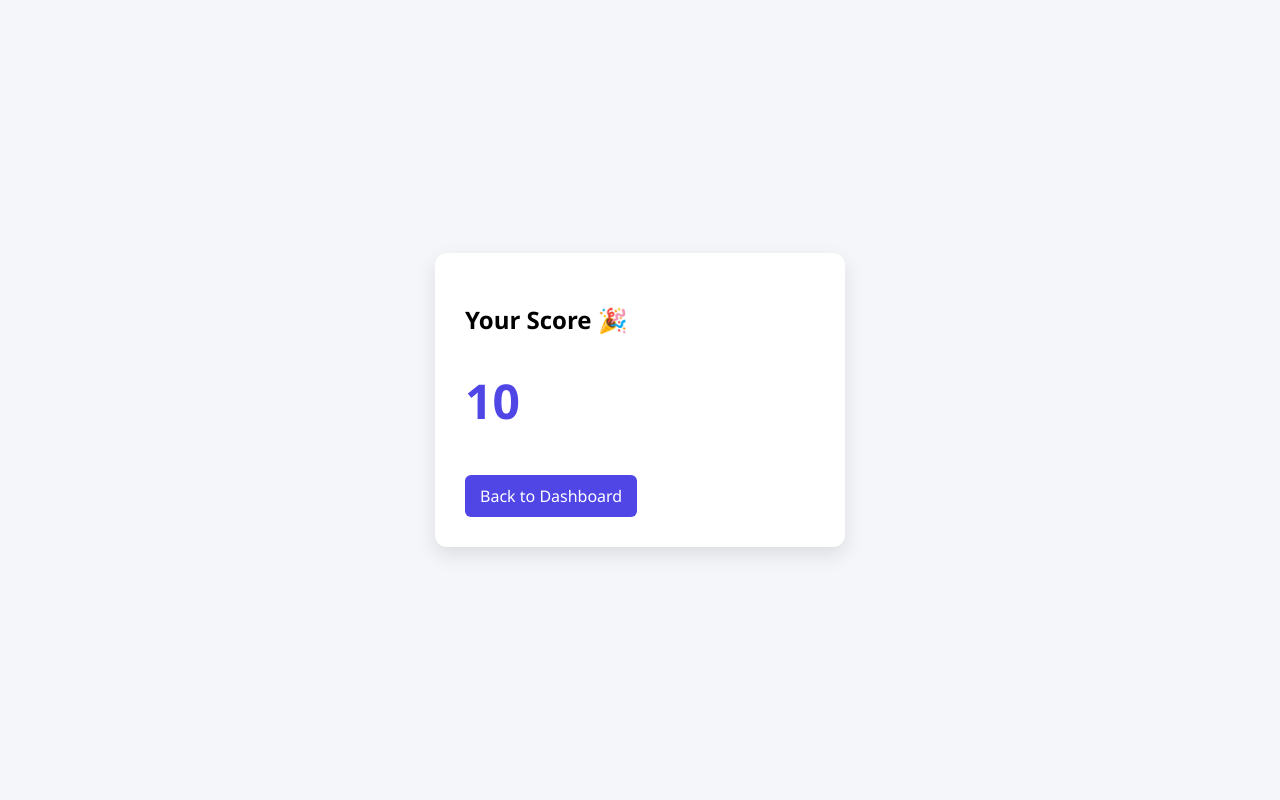
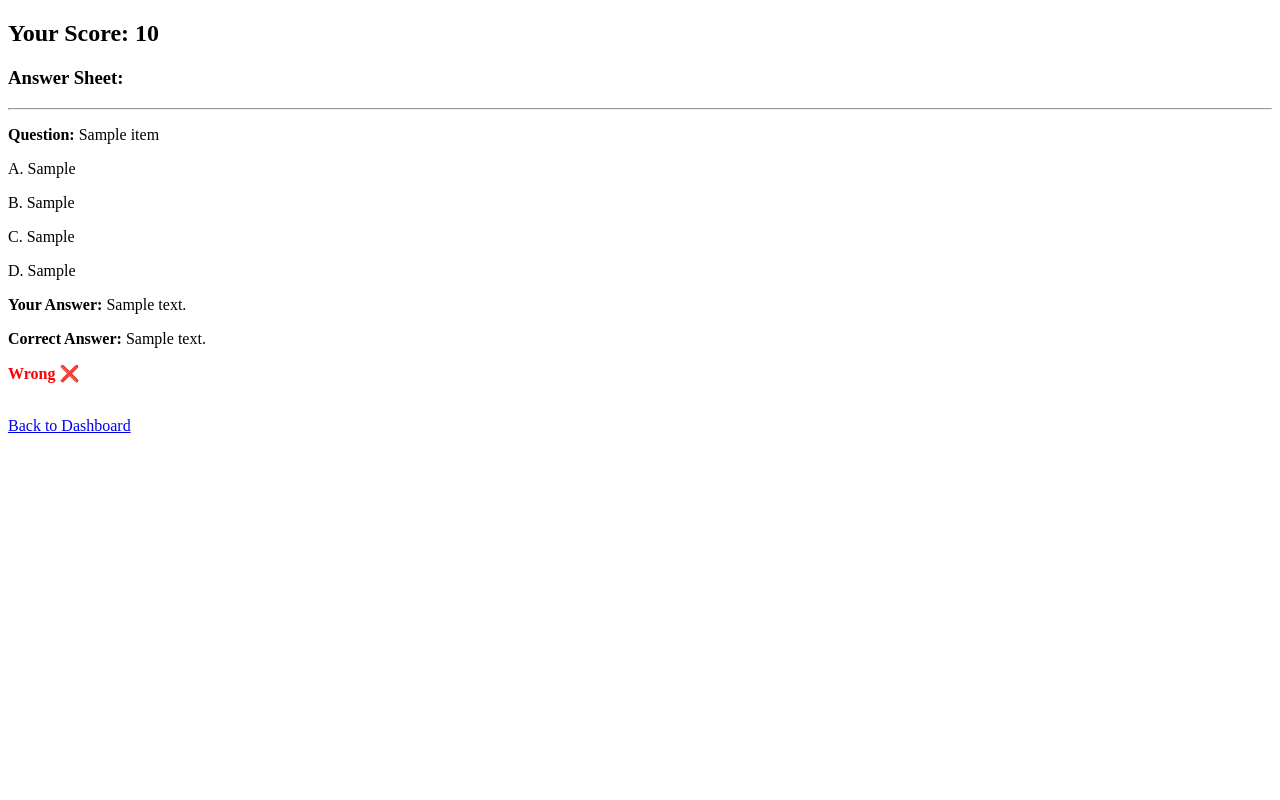
Before and after one commit to rejin425/mock-test-app, a Flask app: template templates/result.html in a window 1280 px wide. Run offline with Flask 3, Linux system fonts and the light colour scheme; the template is opened without the code that fills it: most values are stand-ins (such as "Sample title", 1, 10 or a date in 2020); some libraries are stand-ins or nearby versions.

Commit message:
Update result.html

```diff
--- a/templates/result.html
+++ b/templates/result.html
@@ -2,15 +2,35 @@
 <html>
 <head>
     <title>Result</title>
-    <link rel="stylesheet" href="{{ url_for('static', filename='style.css') }}">
 </head>
-<body class="center">
+<body>
 
-<div class="card">
-    <h2>Your Score 🎉</h2>
-    <h1 class="score">{{ score }}</h1>
-    <a href="/dashboard" class="primary-btn">Back to Dashboard</a>
-</div>
+<h2>Your Score: {{ score }}</h2>
+
+<h3>Answer Sheet:</h3>
+
+{% for item in answers %}
+<hr>
+<p><strong>Question:</strong> {{ item.question }}</p>
+
+<p>A. {{ item.option1 }}</p>
+<p>B. {{ item.option2 }}</p>
+<p>C. {{ item.option3 }}</p>
+<p>D. {{ item.option4 }}</p>
+
+<p><strong>Your Answer:</strong> {{ item.user_answer }}</p>
+<p><strong>Correct Answer:</strong> {{ item.correct_answer }}</p>
+
+{% if item.user_answer == item.correct_answer %}
+<p style="color:green;"><strong>Correct ✅</strong></p>
+{% else %}
+<p style="color:red;"><strong>Wrong ❌</strong></p>
+{% endif %}
+
+{% endfor %}
+
+<br>
+<a href="/dashboard">Back to Dashboard</a>
 
 </body>
 </html>
```
